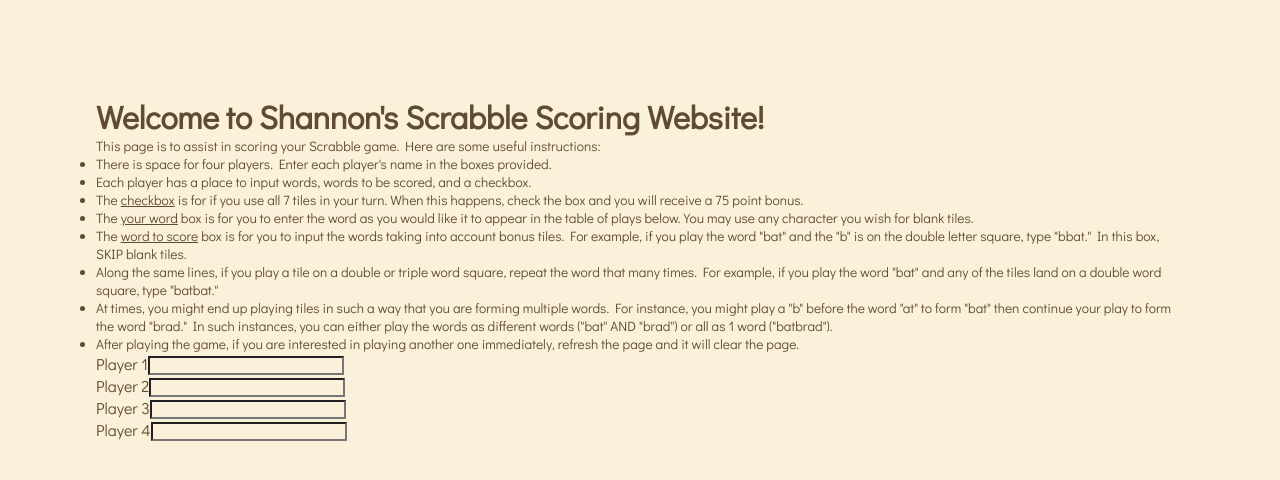
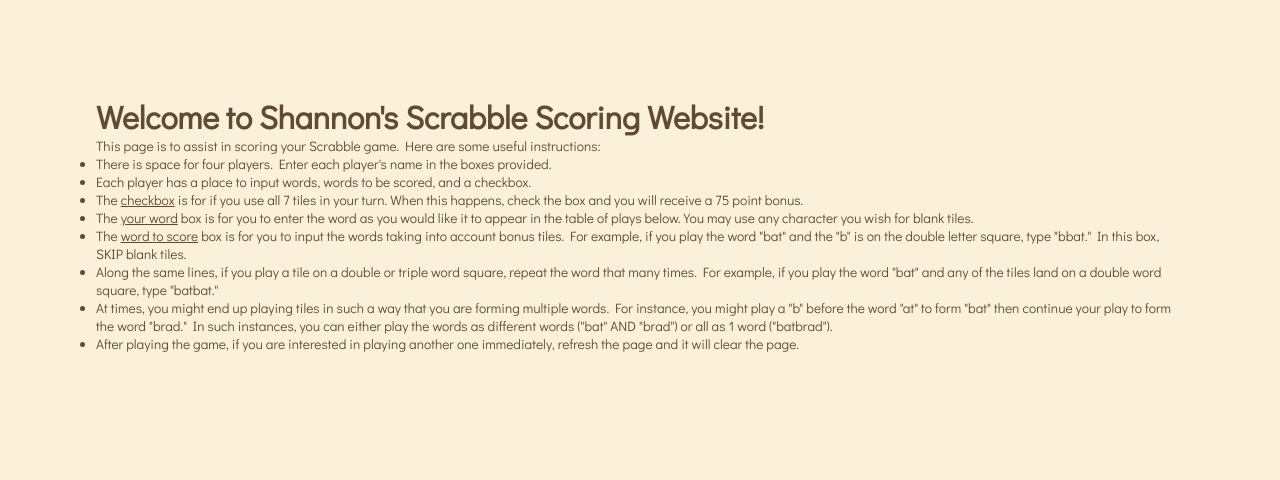
Before and after one commit to shannontreadway/scrabble-scorer-v2, a Next.js app: page / in a window 1280 px wide. Shown: the top 480 px of the page. Built offline with nearby package versions, Linux system fonts and the light colour scheme; a web font is replaced by a local one.

Commit message:
remove PlayerInput component from page.tsx

```diff
--- a/src/app/page.tsx
+++ b/src/app/page.tsx
@@ -53,7 +53,6 @@
           </li>
         </ul>
       </div>
-      <PlayerInput />
     </main>
   )
 }
```
